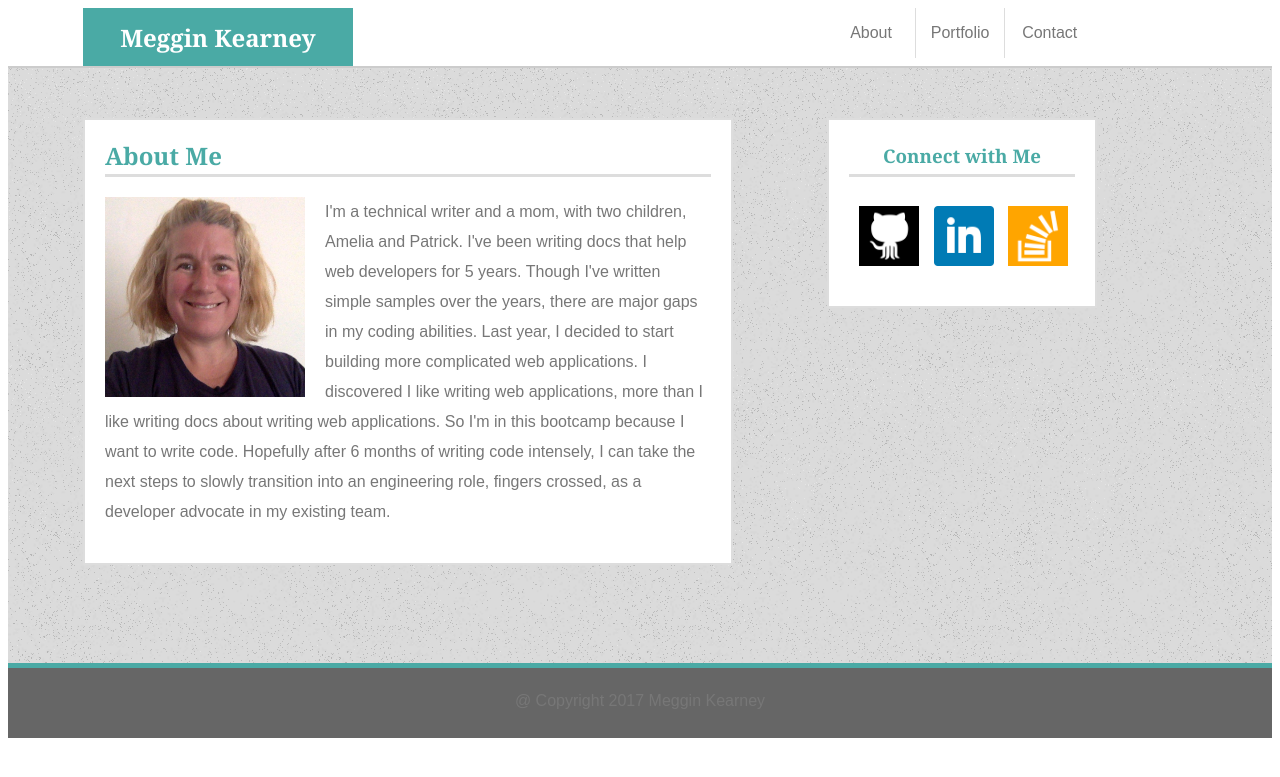
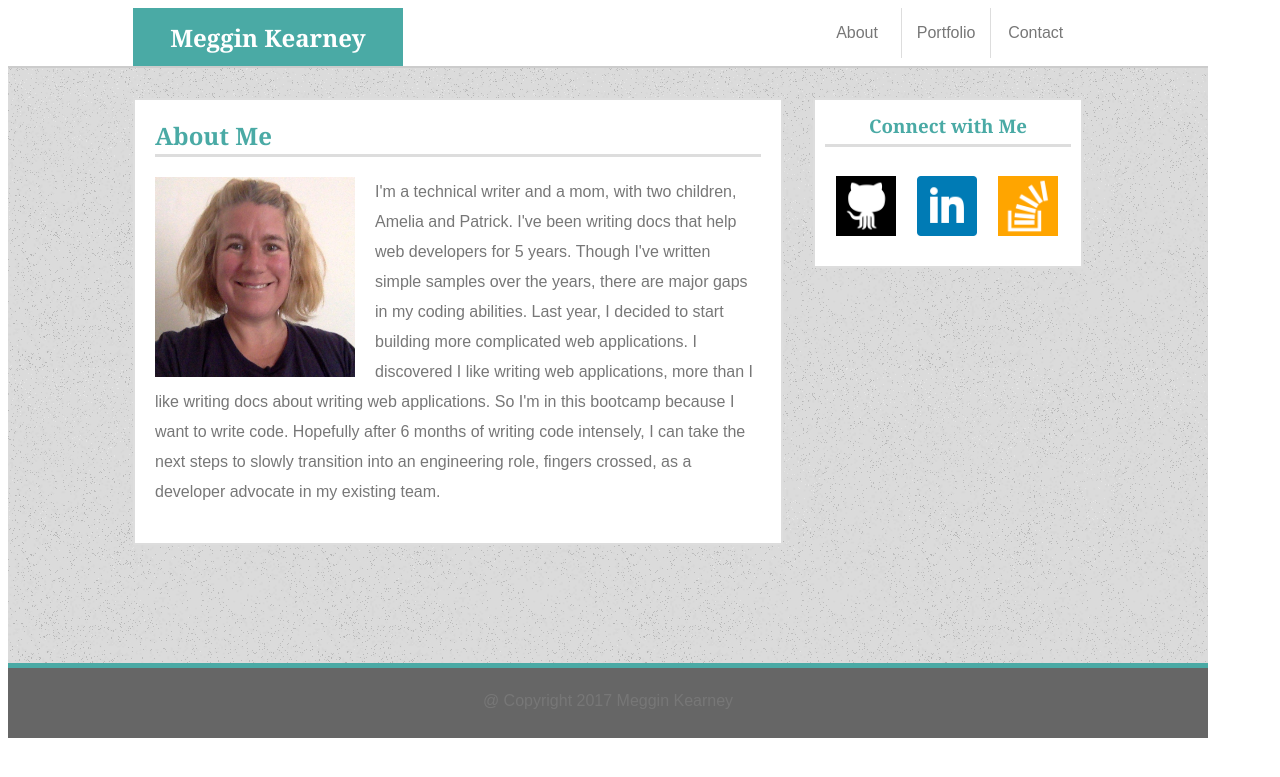
Before and after one commit to Meggin/Basic-Portfolio, a PHP site: page /index.php in a window 1280 px wide. Shown: the top 777 px of the page. Run offline with PHP 8.4, Linux system fonts and the light colour scheme.

Commit message:
Fixes yucky bug

```diff
--- a/assets/css/style.css
+++ b/assets/css/style.css
@@ -9,7 +9,8 @@ body {
 	font-family: 'Arial', 'Helvetica Neue', Helvetica, sans-serif;
 	line-height: 30px;
 	text-align: left;
-	width: 960;
+	/* Set width to 1200 instead of 960, as better layout (in my humble opinion). */
+	width: 1200px;
 }
 
 header	{
@@ -19,7 +20,7 @@ header	{
 	color: #ffffff;
 	height: 100%;
 	width: 270px;
-	margin-left: 75px;
+	margin-left: 125px;
 	margin-bottom: 0;
 	font-family: 'Georgia', Times, Times New Roman, serif;
 	text-align: center;
@@ -42,7 +43,7 @@ nav	{
 	width: 270px;
 	float: right;
 	text-align: center;
-	margin-right: 175px;
+	margin-right: 125px;
 }
 
 ul {
@@ -193,12 +194,12 @@ footer {
 
 #social-links {
 	float: right;
-	padding: 20px;
+	padding: 10px;
 	width: 270px;
-	top: 50px;
+	top: 30px;
 	text-align: center;
-	margin-right: 175px;
-	margin-top: 50px
+	margin-right: 125px;
+	margin-top: 30px
 }
 
 #main-bio,
@@ -207,10 +208,9 @@ footer {
 	position: relative;
 	text-align: left;
 	width: 650px;
-	top: 50px;
-	margin-left: 75px;
+	top: 30px;
+	margin-left: 125px;
 	margin-bottom: 50px;
-	margin-right: 50px;
 }
 
 #main-bio {
```
Also changed, not shown: README.md.
